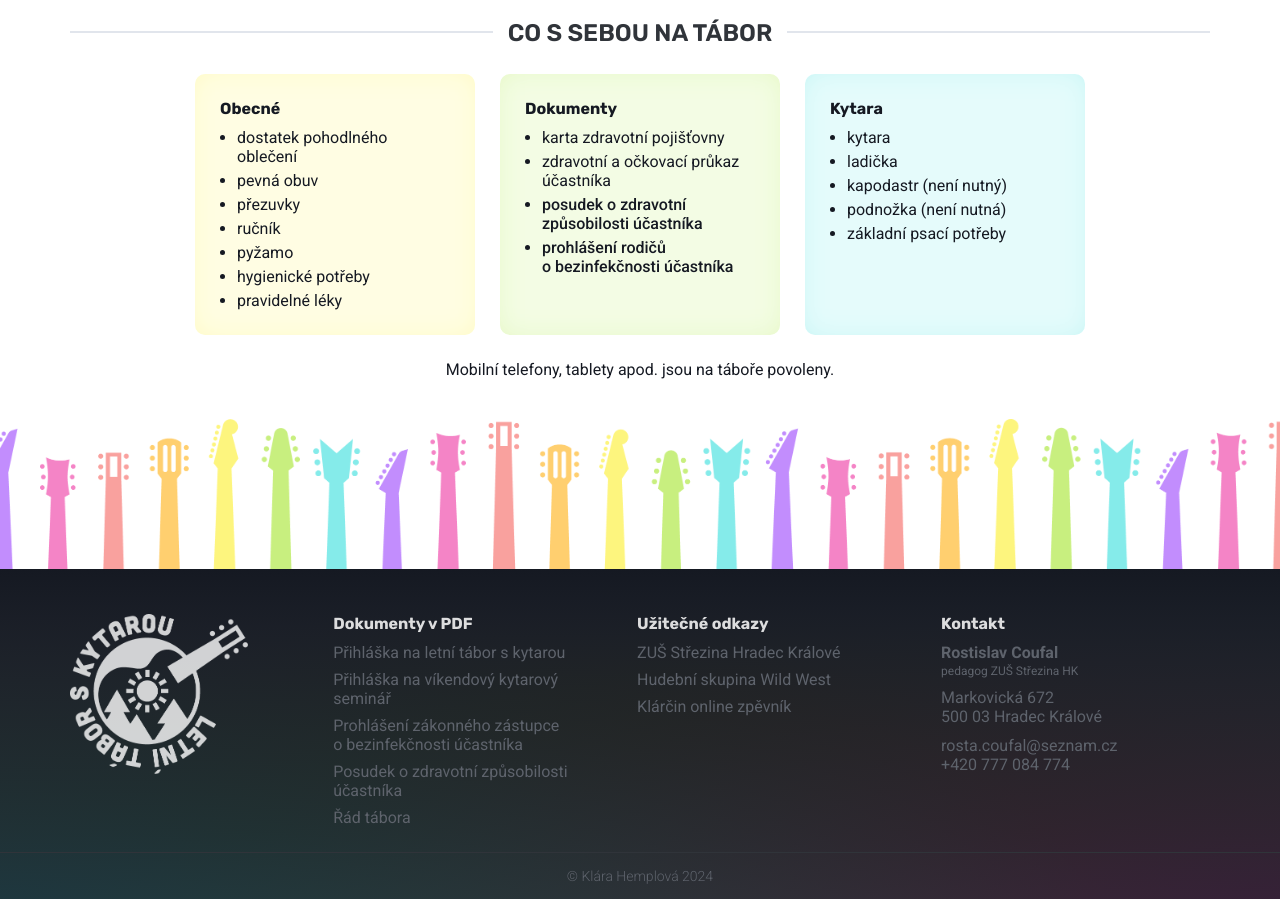
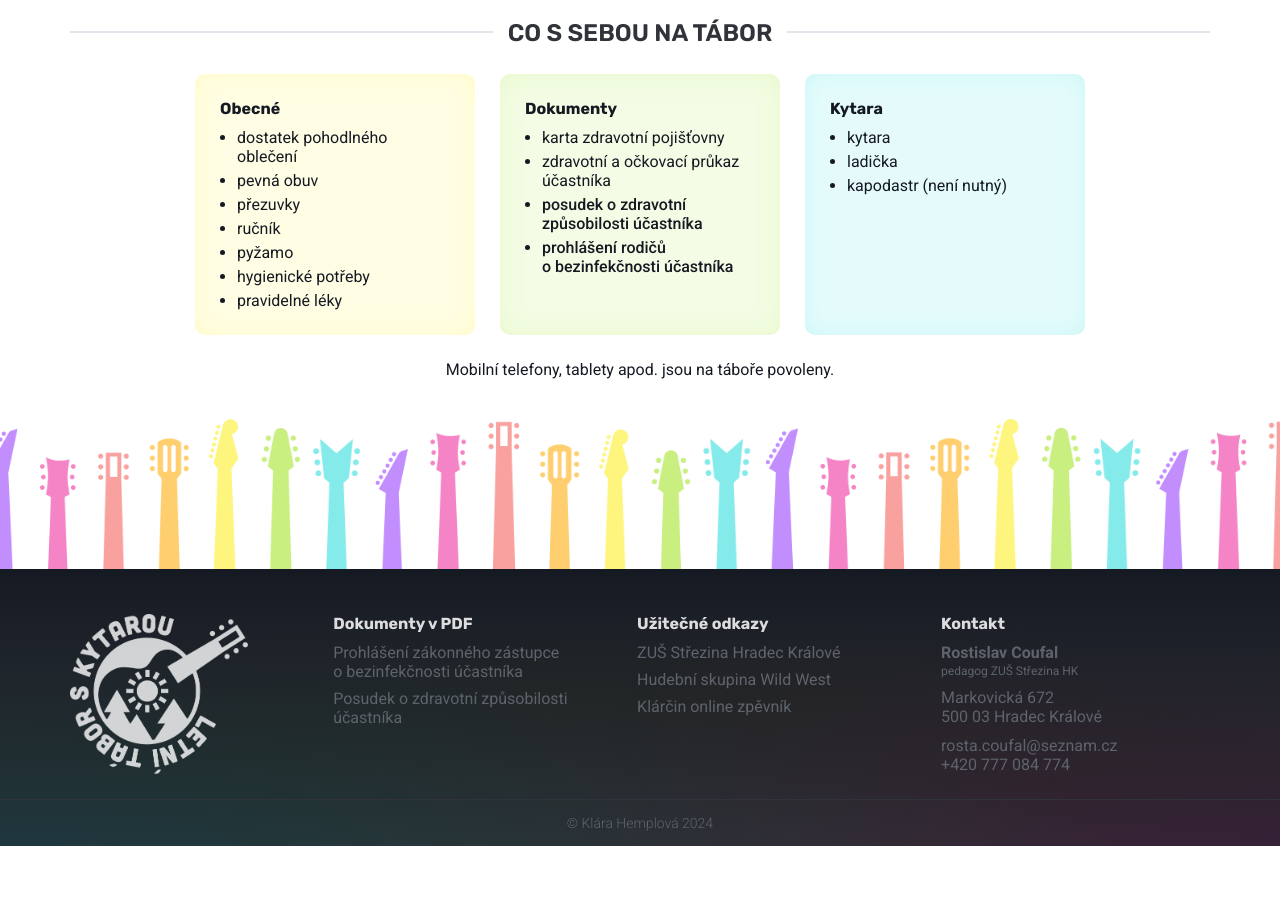
Before and after one commit to KlaraHemplova/summer-camp-with-guitar, a PHP site: page / in a window 1280 px wide. Shown: the part 2644-3543 px from the top of the page. After the commit the page ends 3490 px from the top, so only its background shows below. Run offline with PHP 8.4, Linux system fonts and the light colour scheme.

Commit message:
CUSTOMER CONTENT CHANGES

```diff
--- a/css/camp-seminars.css
+++ b/css/camp-seminars.css
@@ -145,6 +145,9 @@
 .specialization > div {
     display: flex;
 }
+.specialization > div:last-child {
+    min-width: 150px;
+}
 .specialization > div > p {
     margin: auto 0px;
 }
--- a/index.php
+++ b/index.php
@@ -31,7 +31,7 @@
 
                     <!-- date -->
                     <div class="date">
-                        <div class="date-text bold">18. až 25. srpna 2024</div>
+                        <div class="date-text bold">17. až 24. srpna 2025</div>
                         <img class="icon" src="img/icons/green/calendar.png" alt="ikona kalendáře">
                     </div>
 
@@ -47,7 +47,7 @@
                     <!-- price -->
                     <div class="price">
                         <div>
-                            <div class="price-number">cena tábora <span class="bold">5 200 Kč</span></div>
+                            <div class="price-number">cena tábora <span class="bold">5 300 Kč</span></div>
                             <div class="price-text">V ceně je zahrnuto ubytování, strava čtyřikrát denně, výuka, materiály k&nbsp;výuce a&nbsp;doprovodný program.</div>
                         </div>
                         <img class="icon" src="img/icons/green/price.png" alt="ikona cenovky">
@@ -82,7 +82,7 @@
                     <p>Tábor je určen úplným začátečníkům i&nbsp;pokročilým kytaristům. Dolní věková hranice účastníků je 8&nbsp;let.</p>
                 </div>
                 <div class="text-box-item blue">
-                    <p>Výuka je zaměřena na hru akordů, doprovodů, aranžování pro dvě a&nbsp;více kytar, hru s&nbsp;kapodastrem a&nbsp;elementární improvizaci.</p>
+                    <p>Výuka je zaměřena na hru akordů, doprovodů, písniček, aranžování pro dvě a&nbsp;více kytar, hru s&nbsp;kapodastrem a&nbsp;elementární improvizaci.</p>
                 </div>
                 <div class="text-box-item pink">
                     <p>Lekce probíhají v&nbsp;šesti až osmičlenných skupinách, které jsou sestaveny tak, aby všichni ve skupině byli na přibližně stejné hráčské úrovni.</p>
@@ -311,8 +311,6 @@
                         <li>kytara</li>
                         <li>ladička</li>
                         <li>kapodastr (není nutný)</li>
-                        <li>podnožka (není nutná)</li>
-                        <li>základní psací potřeby</li>
                     </ul>
                 </div>
             </div>
--- a/pages/application.php
+++ b/pages/application.php
@@ -54,9 +54,9 @@
                             <input type="text" name="name" id="name"placeholder="jméno a příjmení účastníka" required="required">
                         </div>
 
-                        <!-- social security number -->
+                        <!-- birth name -->
                         <div class="flex-item">
-                            <input type="text" name="ss-number" id="ss-number" placeholder="rodné číslo účastníka" required="required">
+                            <input type="date" name="birth-date" id="birth-date" placeholder="datum narození účastníka" required="required">
                         </div>
                     </div>
                 </fieldset>
--- a/pages/weekendSeminars.php
+++ b/pages/weekendSeminars.php
@@ -126,7 +126,7 @@
                         <div class="seminar-date month">duben</div>
                     </div>
                     <div class="seminar-date-row">
-                        <div class="seminar-date days">12.–14.</div>
+                        <div class="seminar-date days">20.–22.</div>
                         <div class="seminar-date month">červen</div>
                     </div>
                     <div class="seminar-date-row">
@@ -296,8 +296,6 @@
                         <li>kytara</li>
                         <li>ladička</li>
                         <li>kapodastr (není nutný)</li>
-                        <li>podnožka (není nutná)</li>
-                        <li>základní psací potřeby</li>
                     </ul>
                 </div>
             </div>
--- a/php/footer.php
+++ b/php/footer.php
@@ -13,11 +13,8 @@
             <div class="text-box-item">
                 <h4>Dokumenty v PDF</h4>
                 <ul>
-                    <li><a href="">Přihláška na letní tábor s&nbsp;kytarou</a></li>
-                    <li><a href="">Přihláška na víkendový kytarový seminář</a></li>
                     <li><a href="">Prohlášení zákonného zástupce o&nbsp;bezinfekčnosti účastníka</a></li>
                     <li><a href="">Posudek o&nbsp;zdravotní způsobilosti účastníka</a></li>
-                    <li><a href="">Řád tábora</a></li>
                 </ul>
             </div>
 
```
